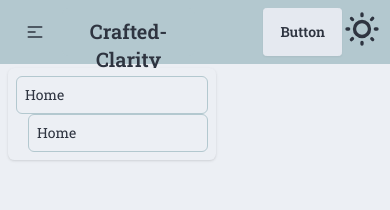
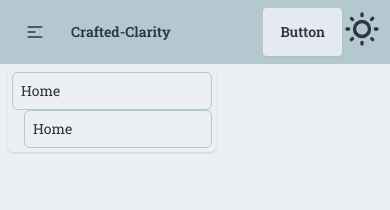
Before and after one commit to alamshuvo/crafted-clarity-client, a React (Vite) app: page / in a window 390 px wide. Both pictures are taken after a click on the button 35 px from the left and 32 px from the top of the page. Shown: the top 210 px of the page. Built offline with nearby package versions, Linux system fonts and the light colour scheme; a web font is replaced by a local one.

Commit message:
Error page modified

```diff
--- a/src/components/Navbar/Navbar.jsx
+++ b/src/components/Navbar/Navbar.jsx
@@ -69,13 +69,13 @@ const Navbar = () => {
           </div>
           <ul
             tabIndex={0}
-            className="menu menu-sm dropdown-content mt-3 z-[100] p-2 shadow bg-base-100 rounded-box w-52"
+            className="menu menu-sm dropdown-content mt-3 z-[100] p-1 shadow bg-base-100 rounded-box w-52"
           >
             {navLinks}
           </ul>
         </div>
         <div>
-          <button className="btn btn-ghost text-xl border bg-[#B3C8CF] p-2 hover:bg-[#BED7DC] hover:text-[#F1EEDC] rounded-md ">
+          <button className="btn btn-ghost md:text-xl border bg-[#B3C8CF] p-2 hover:bg-[#BED7DC] hover:text-[#F1EEDC] rounded-md ">
             Crafted-Clarity
           </button>
         </div>
--- a/src/pages/NotFound.jsx
+++ b/src/pages/NotFound.jsx
@@ -1,23 +1,27 @@
+import { Helmet } from "react-helmet-async";
 import { Link } from "react-router-dom";
 
 const NotFound = () => {
   return (
-    <section className="flex items-center min-h-screen p-16 bg-gray-900 dark:bg-gray-50 text-gray-100 dark:text-gray-800">
+
+    <section className="flex items-center h-full p-16 dark:bg-gray-50 dark:text-gray-800">
+        <Helmet>
+            <title>Crafted-Clarity | Error Page</title>
+        </Helmet>
       <div className="container flex flex-col items-center justify-center px-5 mx-auto my-8">
         <div className="max-w-md text-center">
-          <h2 className="mb-8 font-extrabold text-9xl text-gray-600 dark:text-gray-400">
-            <span className="sr-only">Error</span>404
-          </h2>
+          <img src={"https://i.ibb.co/6sZ8qBJ/3804918.jpg"} alt="" />
+
           <p className="text-2xl font-semibold md:text-3xl">
             Sorry, we couldn't find this page.
           </p>
-          <p className="mt-4 mb-8 text-gray-400 dark:text-gray-600">
+          <p className="mt-4 mb-8 dark:text-gray-600">
             But dont worry, you can find plenty of other things on our homepage.
           </p>
         <Link to={"/"}>
         <button
             rel="noopener noreferrer"
-              className="px-8 py-3 font-semibold rounded bg-violet-400 dark:bg-violet-600 text-gray-900 dark:text-gray-50"
+            className="px-8 py-3 btn font-semibold rounded dark:bg-violet-600 dark:text-gray-50"
           >
             Back to homepage
           </button>
```
Lines whose indentation alone changed are shown as unchanged.
